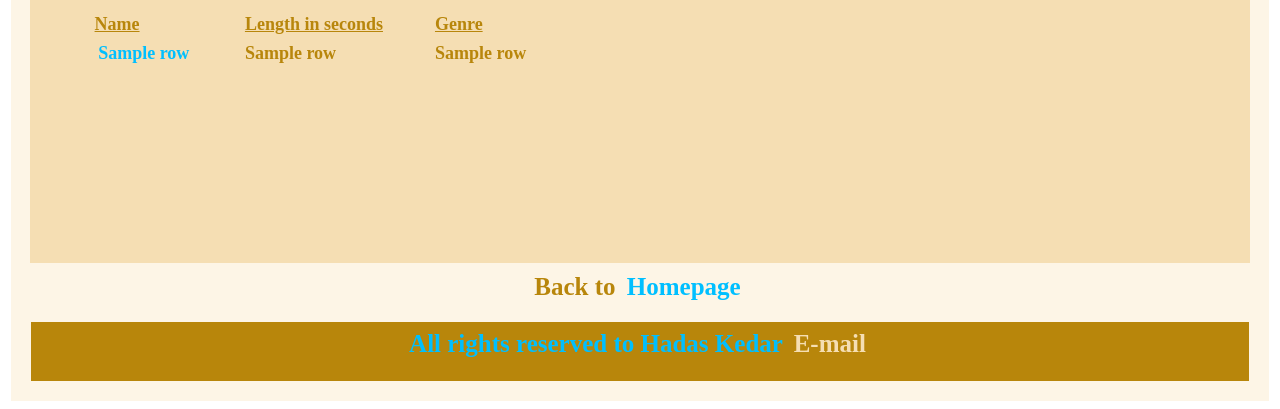
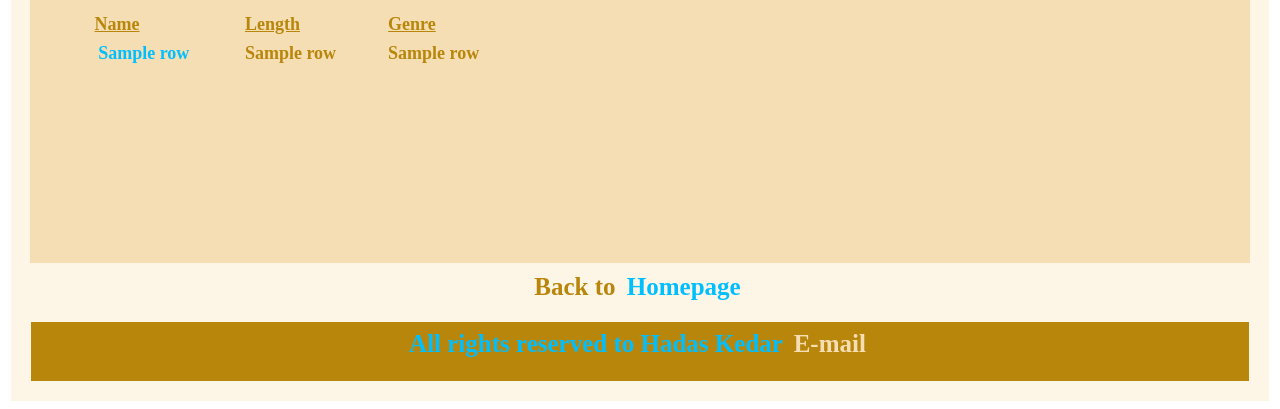
Before and after one commit to hadaskedar2020/zumba-lessons-management, a Flask app: template templates/songs_management.html in a window 1280 px wide. Shown: the part 437-846 px from the top of the page. Run offline with Flask 2, Linux system fonts and the light colour scheme; the template is opened without the code that fills it: most values are stand-ins (such as "Sample title", 1, 10 or a date in 2020); lists and menus that the app fills with data are empty; some libraries are stand-ins or nearby versions.

Commit message:
Add files via upload

```diff
--- a/templates/songs_management.html
+++ b/templates/songs_management.html
@@ -29,7 +29,7 @@
 		<div class="results left" id="Events"><h4><u>Current {{display_table_name}}s</u></h4>
 		<table>
 			<tr id="table_caption">
-				<th> Name </a></th><th> Length in seconds </th><th> Genre </th>
+				<th> Name </a></th><th> Length </th><th> Genre </th>
 			</tr>
 
 			{% for row in found_data %}
```
